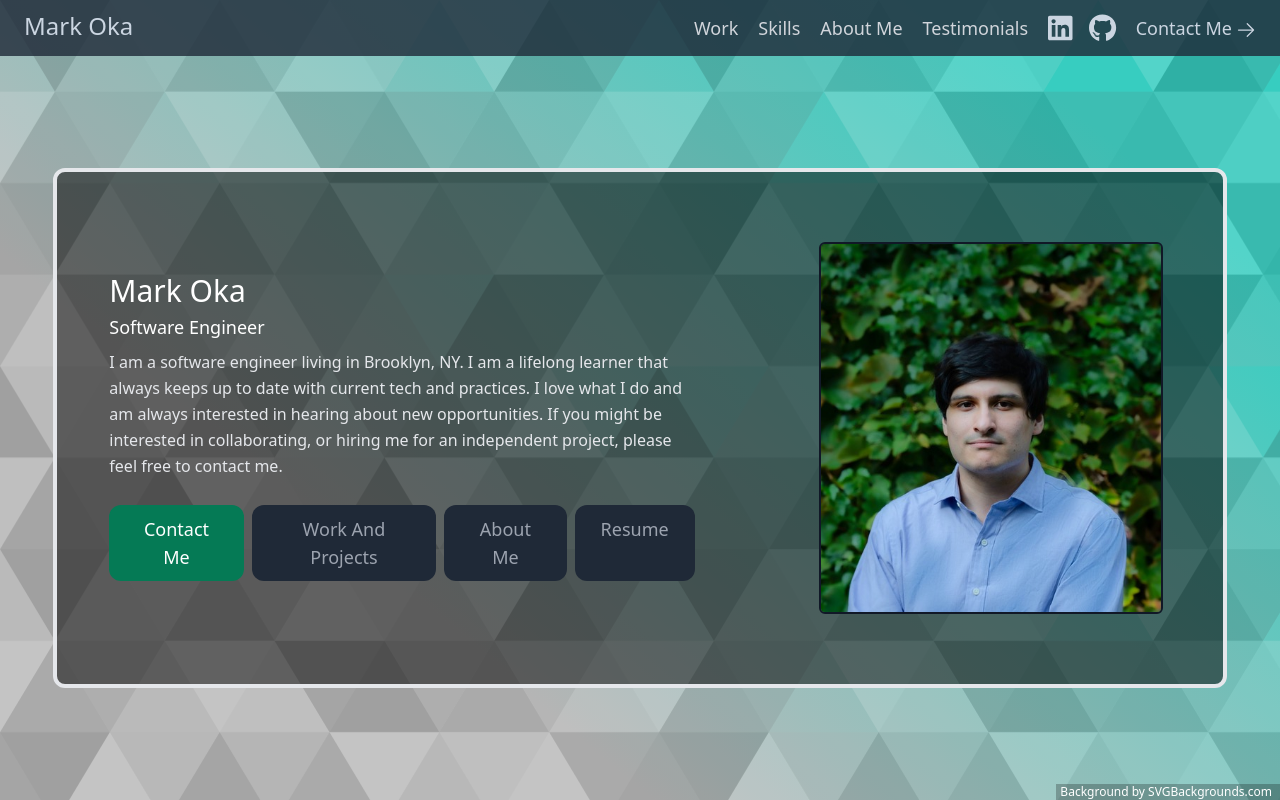
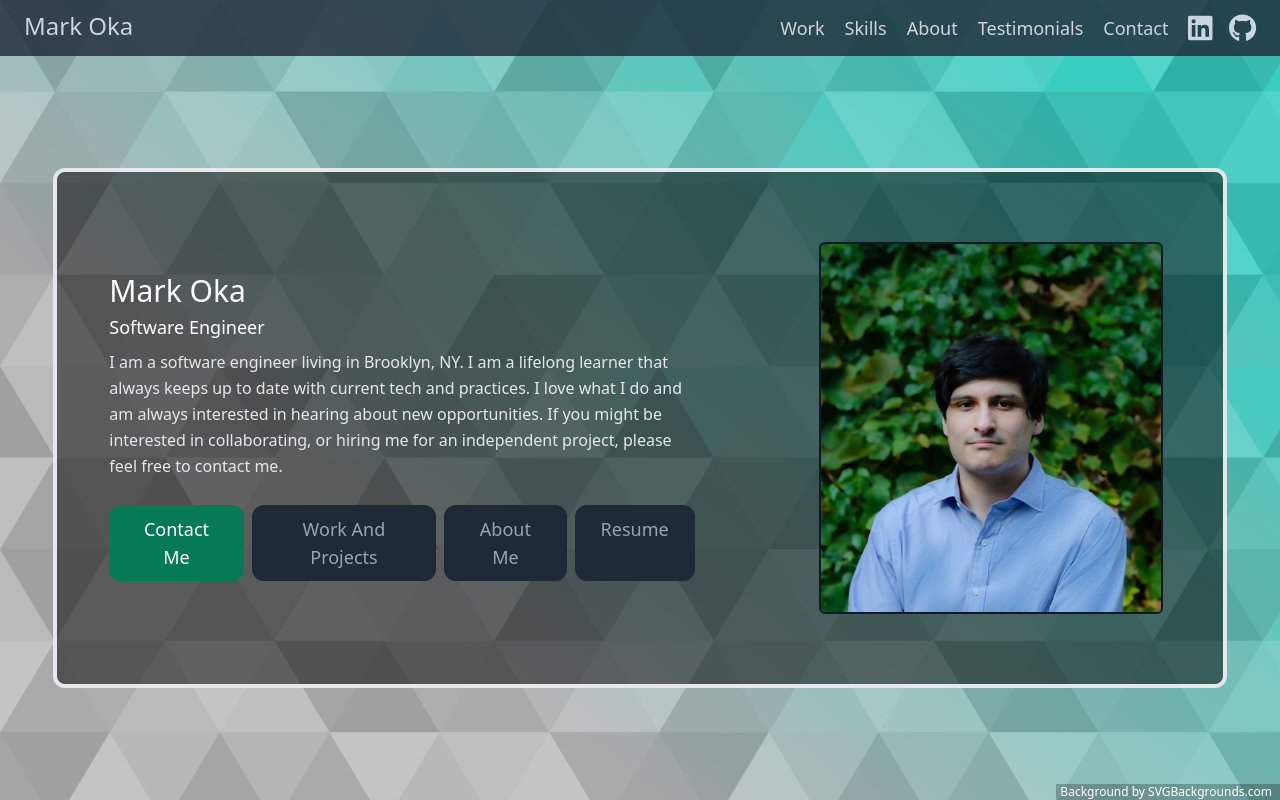
Before and after one commit to markoka101/portfolio, a React (Create React App) app: page / in a window 1280 px wide. Built offline with nearby package versions, Linux system fonts and the light colour scheme.

Commit message:
rearranged navbar

```diff
--- a/src/components/Navbar.js
+++ b/src/components/Navbar.js
@@ -1,4 +1,3 @@
-import { ArrowRightIcon } from "@heroicons/react/24/solid";
 import React from "react";
 import { useNavigate } from "react-router-dom";
 import { FontAwesomeIcon } from "@fortawesome/react-fontawesome";
@@ -81,7 +80,7 @@ export default function NavbarComponent() {
                     onClick={() => navigate("/about-me")}
                     className="btn-nav"
                 >
-                    About Me
+                    About
                 </button>
                 <button
                     onClick={() => navigate("/testimonials")}
@@ -93,7 +92,13 @@ export default function NavbarComponent() {
                     onClick={() => navigate("/contact")}
                     className="md:hidden lg:hidden hover:text-white transition-colors duration-200 ease-in-out text-end text-2xl"
                 >
-                    Contact Me
+                    Contact
+                </button>
+                <button
+                    onClick={() => navigate("/contact")}
+                    className="items-center justify-center border-0  text-slate-300 hover:text-white rounded text-lg  hidden md:inline-flex lg:inline-flex transition-colors duration-300 ease-in-out"
+                >
+                    Contact
                 </button>
 
                 <div className="flex flex-row justify-end md:my-0 lg:my-0 my-2 mr-2">
@@ -110,14 +115,6 @@ export default function NavbarComponent() {
                         <FontAwesomeIcon icon={faGithub} size="2x" />
                     </a>
                 </div>
-
-                <button
-                    onClick={() => navigate("/contact")}
-                    className="items-center justify-center border-0  text-slate-300 hover:text-white rounded text-lg  hidden md:inline-flex lg:inline-flex transition-colors duration-300 ease-in-out"
-                >
-                    Contact Me
-                    <ArrowRightIcon className="w-5 h-5 ml-1 mt-1  sm:block" />
-                </button>
             </Navbar.Collapse>
         </Navbar>
     );
```
